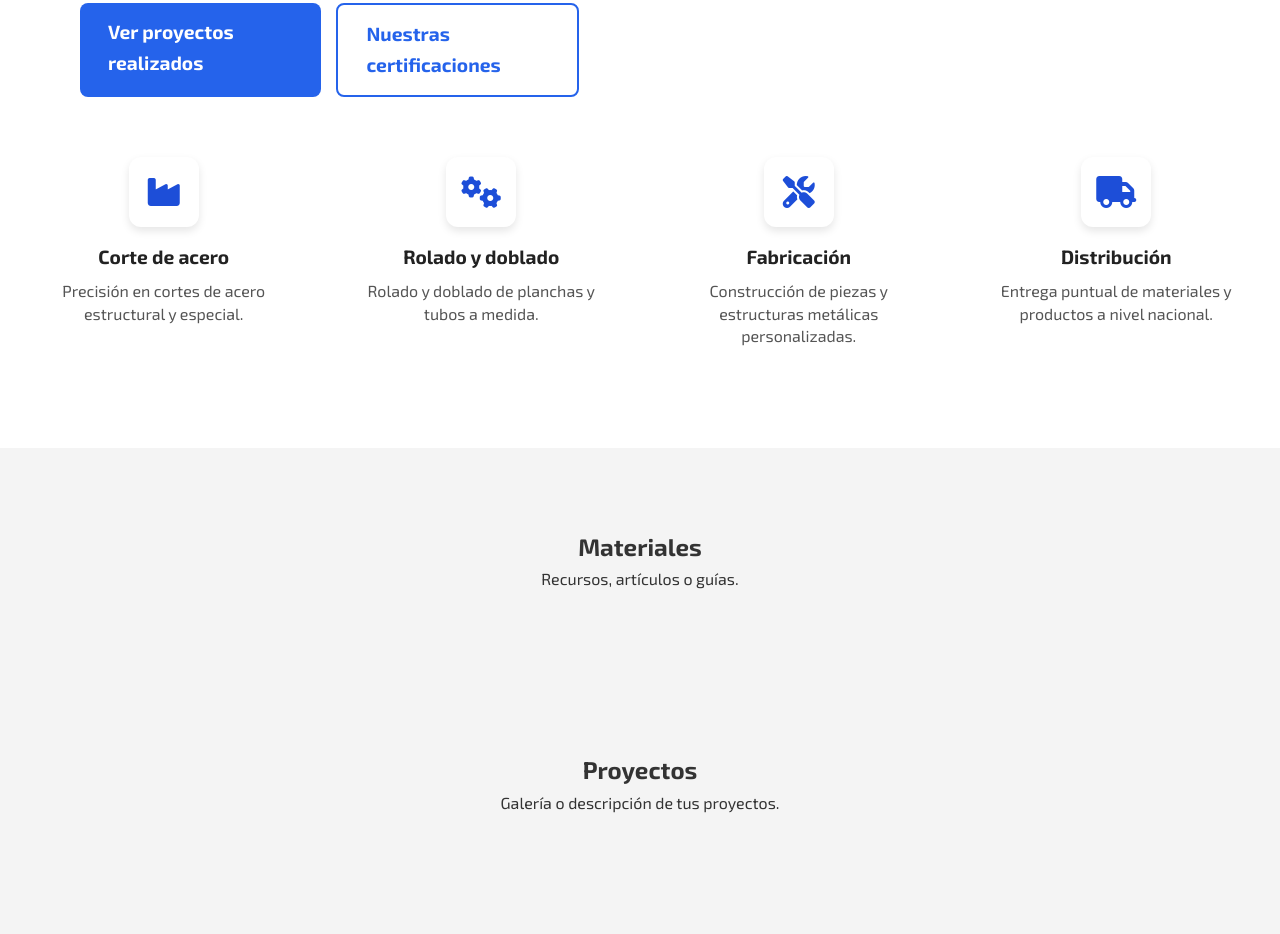
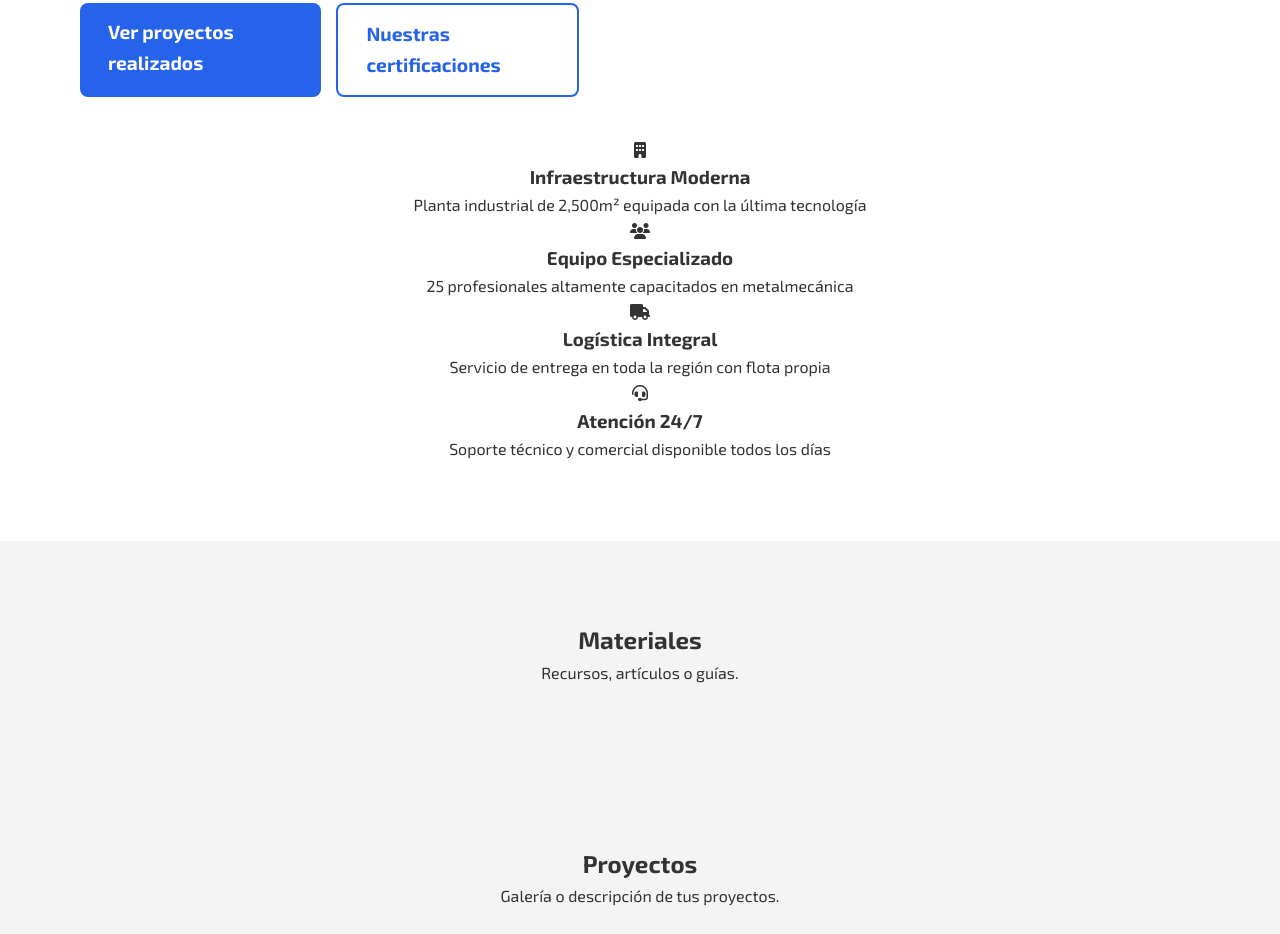
Before and after one commit to Fab-4564/fab, a plain HTML site: page index.html in a window 1280 px wide. Shown: the part 1992-2926 px from the top of the page. Drawn offline with Linux system fonts and the light colour scheme.

Commit message:
Update index.html

```diff
--- a/index.html
+++ b/index.html
@@ -88,28 +88,29 @@
 
 
 
-        <div class="servicios-cards">
-            <div class="card-servicio">
-                <div class="icon-box"><i class="fas fa-industry"></i></div>
-                <h3><strong>Corte de acero</strong></h3>
-                <p>Precisión en cortes de acero estructural y especial.</p>
+        <div class="servicios-bottom">
+            <div class="card">
+                <div class="icono-card"><i class="fas fa-building"></i></div>
+                <h3>Infraestructura Moderna</h3>
+                <p>Planta industrial de 2,500m² equipada con la última tecnología</p>
             </div>
-            <div class="card-servicio">
-                <div class="icon-box"><i class="fas fa-cogs"></i></div>
-                <h3><strong>Rolado y doblado</strong></h3>
-                <p>Rolado y doblado de planchas y tubos a medida.</p>
+            <div class="card">
+                <div class="icono-card"><i class="fas fa-users"></i></div>
+                <h3>Equipo Especializado</h3>
+                <p>25 profesionales altamente capacitados en metalmecánica</p>
             </div>
-            <div class="card-servicio">
-                <div class="icon-box"><i class="fas fa-tools"></i></div>
-                <h3><strong>Fabricación</strong></h3>
-                <p>Construcción de piezas y estructuras metálicas personalizadas.</p>
+            <div class="card">
+                <div class="icono-card"><i class="fas fa-truck"></i></div>
+                <h3>Logística Integral</h3>
+                <p>Servicio de entrega en toda la región con flota propia</p>
             </div>
-            <div class="card-servicio">
-                <div class="icon-box"><i class="fas fa-truck"></i></div>
-                <h3><strong>Distribución</strong></h3>
-                <p>Entrega puntual de materiales y productos a nivel nacional.</p>
+            <div class="card">
+                <div class="icono-card"><i class="fas fa-headset"></i></div>
+                <h3>Atención 24/7</h3>
+                <p>Soporte técnico y comercial disponible todos los días</p>
             </div>
         </div>
+
     </section>
 
 
```
